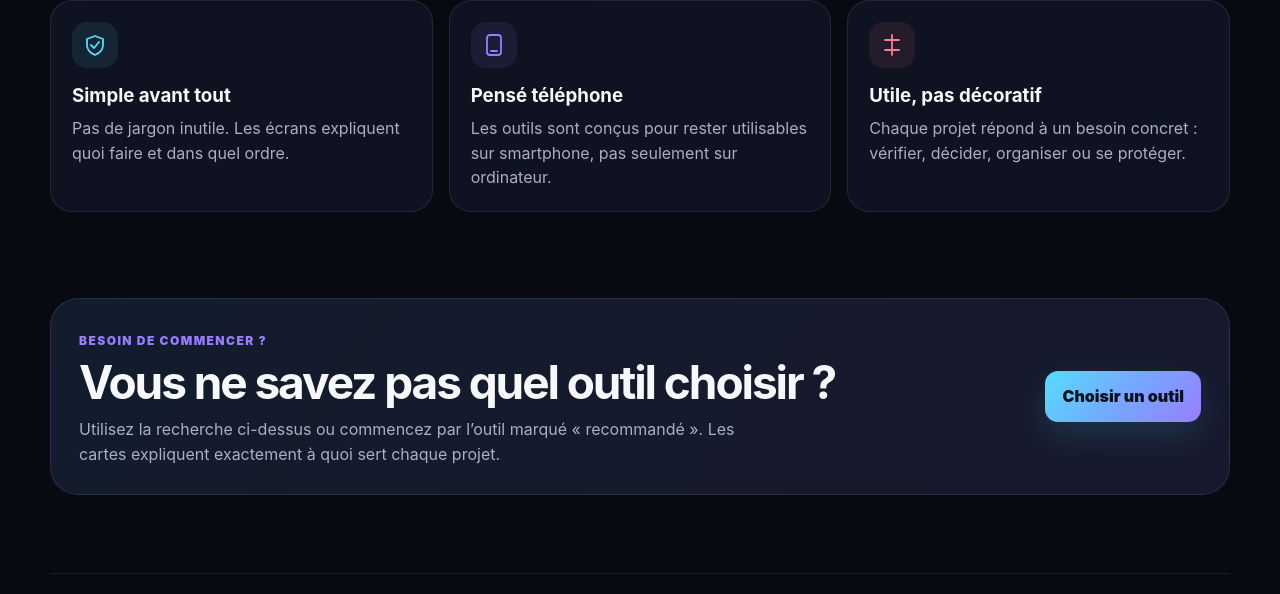
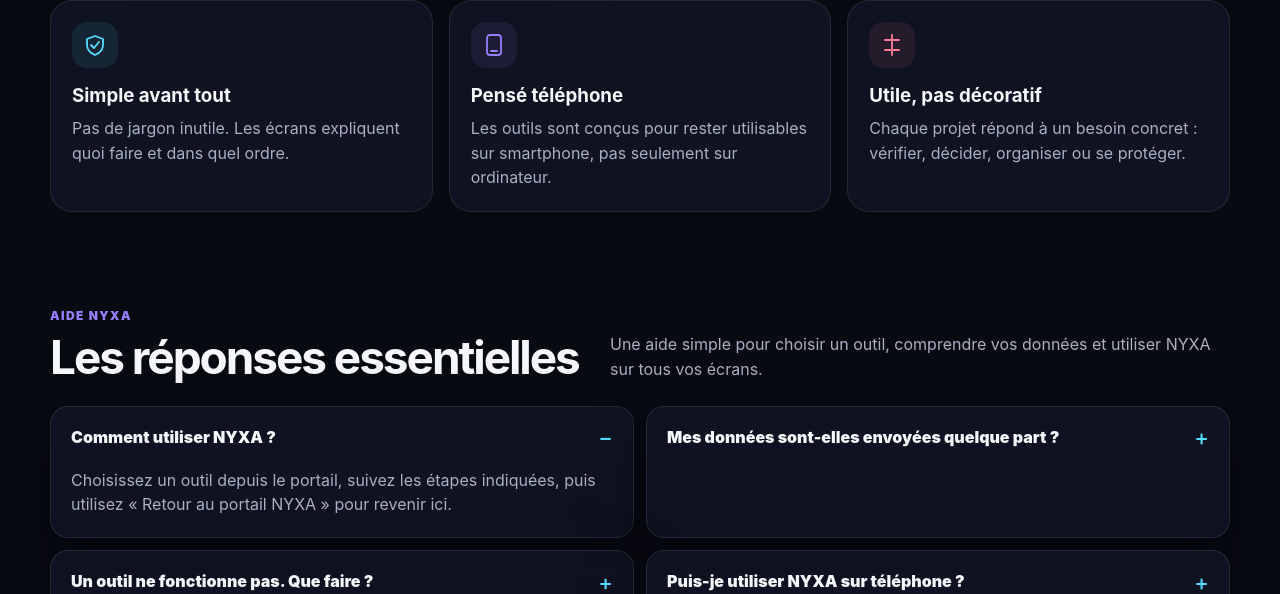
Before and after one commit to NyxaLabs/NyxaLabs.github.io, a plain HTML site: page index.html in a window 1280 px wide. Shown: the part 2845-3439 px from the top of the page. Drawn offline with Linux system fonts and the light colour scheme; no server answers.

Commit message:
Ajouter la vraie aide NYXA et le renommage Protect

```diff
--- a/app.js
+++ b/app.js
@@ -2,7 +2,7 @@
 const projects = [
   {
     id:"exposition",
-    name:"Exposition numérique",
+    name:"NYXA Protect",
     description:"Comprendre les fuites de données, évaluer les risques et apprendre les bons réflexes face aux arnaques.",
     category:["securite"],
     tags:["Sécurité","Prévention"],
--- a/index.html
+++ b/index.html
@@ -126,13 +126,36 @@
       </article>
     </section>
 
-    <section id="aide" class="help-card">
-      <div>
-        <span class="section-kicker">Besoin de commencer ?</span>
-        <h2>Vous ne savez pas quel outil choisir ?</h2>
-        <p>Utilisez la recherche ci-dessus ou commencez par l’outil marqué « recommandé ». Les cartes expliquent exactement à quoi sert chaque projet.</p>
+    <section id="aide" class="faq-section" aria-labelledby="aide-title">
+      <div class="section-heading">
+        <div>
+          <span class="section-kicker">Aide NYXA</span>
+          <h2 id="aide-title">Les réponses essentielles</h2>
+        </div>
+        <p>Une aide simple pour choisir un outil, comprendre vos données et utiliser NYXA sur tous vos écrans.</p>
       </div>
-      <a href="#outils" class="primary-btn">Choisir un outil</a>
+      <div class="faq-grid">
+        <details class="faq-item" open>
+          <summary>Comment utiliser NYXA ?</summary>
+          <p>Choisissez un outil depuis le portail, suivez les étapes indiquées, puis utilisez « Retour au portail NYXA » pour revenir ici.</p>
+        </details>
+        <details class="faq-item">
+          <summary>Mes données sont-elles envoyées quelque part ?</summary>
+          <p>Pour les outils qui fonctionnent localement, vos informations restent dans le navigateur de votre appareil, sauf indication contraire affichée par l’outil.</p>
+        </details>
+        <details class="faq-item">
+          <summary>Un outil ne fonctionne pas. Que faire ?</summary>
+          <p>Actualisez la page, vérifiez que votre navigateur est à jour, puis réessayez. Si le problème persiste, essayez un autre navigateur ou appareil.</p>
+        </details>
+        <details class="faq-item">
+          <summary>Puis-je utiliser NYXA sur téléphone ?</summary>
+          <p>Oui. Les outils sont conçus pour rester faciles à utiliser sur téléphone, tablette et ordinateur.</p>
+        </details>
+        <details class="faq-item">
+          <summary>Pourquoi sauvegarder ou exporter mes données ?</summary>
+          <p>Les données locales peuvent disparaître si le stockage du navigateur est vidé, si vous changez d’appareil ou si vous réinitialisez le navigateur. Une sauvegarde vous permet de les conserver.</p>
+        </details>
+      </div>
     </section>
   </main>
 
--- a/service-worker.js
+++ b/service-worker.js
@@ -1,4 +1,4 @@
-const CACHE="nyxa-portal-v5";
+const CACHE="nyxa-portal-v6";
 const ASSETS=[
   "./","./index.html","./styles.css","./app.js","./manifest.webmanifest",
   "./assets/nyxa-logo.png",
--- a/styles.css
+++ b/styles.css
@@ -171,6 +171,14 @@
   padding:28px;margin-bottom:78px
 }
 .help-card p{max-width:680px;color:var(--muted);margin:10px 0 0}
+.faq-section{padding:4px 0 78px}
+.faq-grid{display:grid;grid-template-columns:repeat(2,minmax(0,1fr));gap:12px}
+.faq-item{border:1px solid var(--line);border-radius:18px;background:var(--panel);box-shadow:var(--shadow);overflow:hidden}
+.faq-item summary{display:flex;align-items:center;justify-content:space-between;gap:18px;cursor:pointer;list-style:none;padding:18px 20px;font-weight:900;color:var(--text)}
+.faq-item summary::-webkit-details-marker{display:none}
+.faq-item summary::after{content:"+";flex:0 0 auto;color:var(--cyan);font-size:22px;font-weight:500;line-height:1}
+.faq-item[open] summary::after{content:"−"}
+.faq-item p{margin:0;padding:0 20px 20px;color:var(--muted);max-width:680px}
 footer{
   max-width:1180px;margin:auto;padding:26px 0 calc(35px + env(safe-area-inset-bottom));
   border-top:1px solid var(--line);display:flex;justify-content:space-between;align-items:center;gap:20px;color:var(--muted);font-size:13px
@@ -208,6 +216,7 @@
   .project-preview{height:190px}.project-card{min-height:0}.project-card h3{font-size:23px}
   .project-meta{align-items:flex-start}
   .help-card{flex-direction:column;align-items:flex-start;padding:21px}.help-card .primary-btn{width:100%}
+  .faq-section{padding-bottom:66px}.faq-grid{grid-template-columns:1fr}.faq-item summary{padding:16px}.faq-item p{padding:0 16px 17px}
   footer{padding-left:12px;padding-right:12px;flex-direction:column;align-items:flex-start}
   .mobile-nav{
     position:fixed;display:grid;grid-template-columns:repeat(3,1fr);left:10px;right:10px;bottom:max(9px,env(safe-area-inset-bottom));z-index:60;
```
